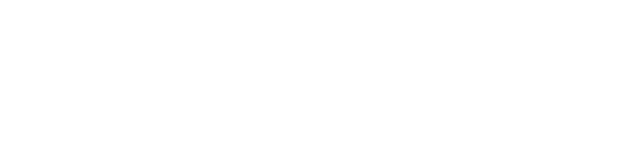
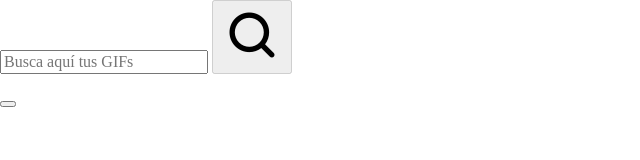
Before and after one commit to Paman00/giphy-api-project, a plain HTML site: page index.html in a window 1280 px wide. Shown: the whole page, without its empty margins (0-640 px from the left). Drawn offline with Linux system fonts and the light colour scheme.

Commit message:
Add img/ folder and HTML elements

```diff
--- a/index.html
+++ b/index.html
@@ -9,6 +9,24 @@
     <title>Trending GIFs on GIPHY</title>
 </head>
 <body>
+    <nav id="nav-bar" class="section nav">
+        <form id="form-search" method="get">
+            <input id="input-search" name="input-search" type="search"  placeholder="Busca aquí tus GIFs" maxlength="50" maxlength="50">
+            <button id="search-btn" type="submit" disabled>
+                <img src="img/logo-search.png" alt="search submit button">
+            </button>
+            <ul id="list-search"></ul>
+            <button class="aside-btn">
+                <div></div> <div></div> <div></div>
+            </button>
+        </form>
+    </nav>
+    <section id="main-section" class="section GIFS-container">
+
+    </section>
+    <aside>
+
+    </aside>
 
     <script src="js/main.js"></script>
 </body>
```
Also changed, not shown: img/logo-recent.png (added), img/logo-search.png (added), img/logotipo-de-instagram.png (added), img/logotipo-web.png (added).
